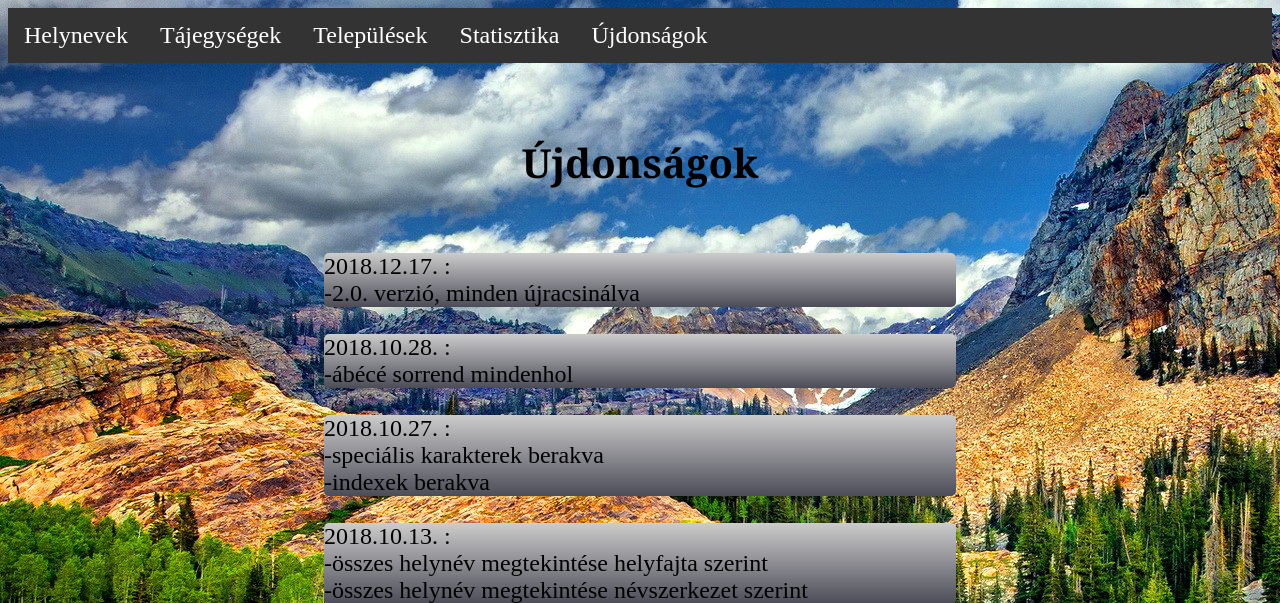
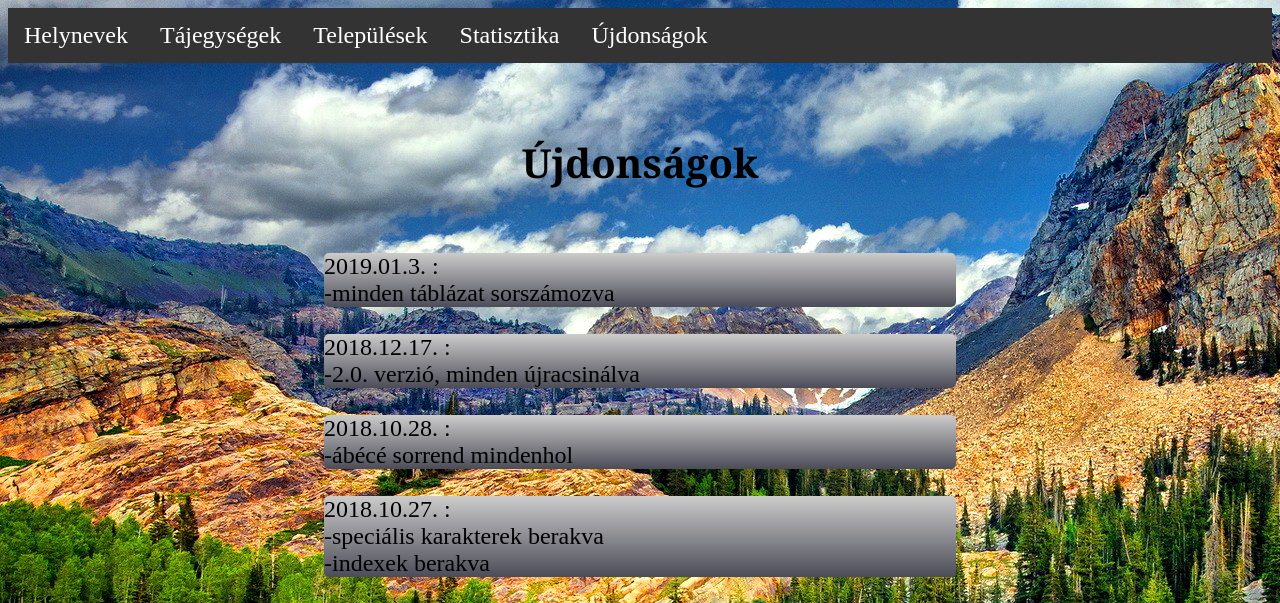
Before and after one commit to bjudob/Hely_hello_world, a PHP site: page /ui/ujdonsagok/ujdonsagok_menu.php in a window 1280 px wide. Shown: the top 603 px of the page. Run offline with PHP 8.4, Linux system fonts and the light colour scheme; some libraries are stand-ins or nearby versions.

Commit message:
ujdonsagok updated

```diff
--- a/ui/ujdonsagok/ujdonsagok_menu.php
+++ b/ui/ujdonsagok/ujdonsagok_menu.php
@@ -22,6 +22,13 @@
 		<br><br>
 		<div id="updatescontainer">
 		<br>
+			<div id="update">
+				2019.01.3. :
+				<br>
+				-minden táblázat sorszámozva
+				<br>
+			</div>
+			<br>
 			<div id="update">
 				2018.12.17. :
 				<br>
```
